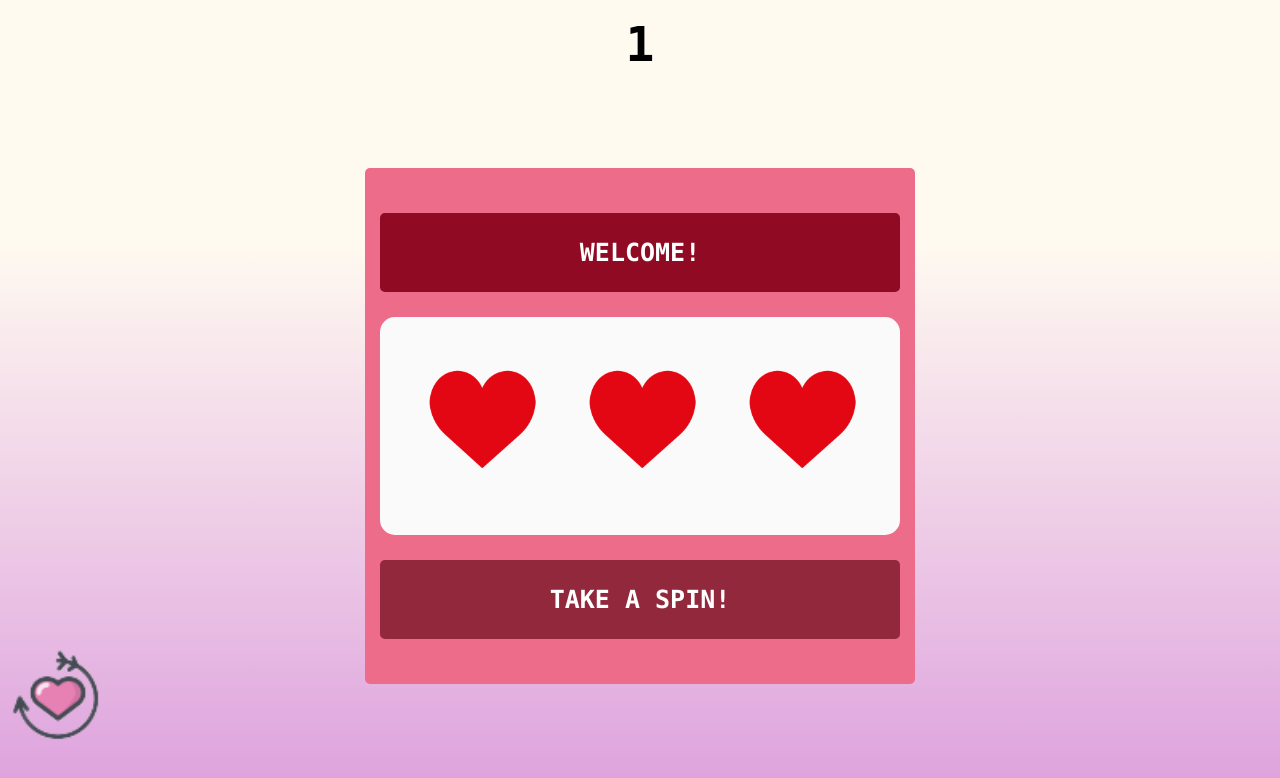
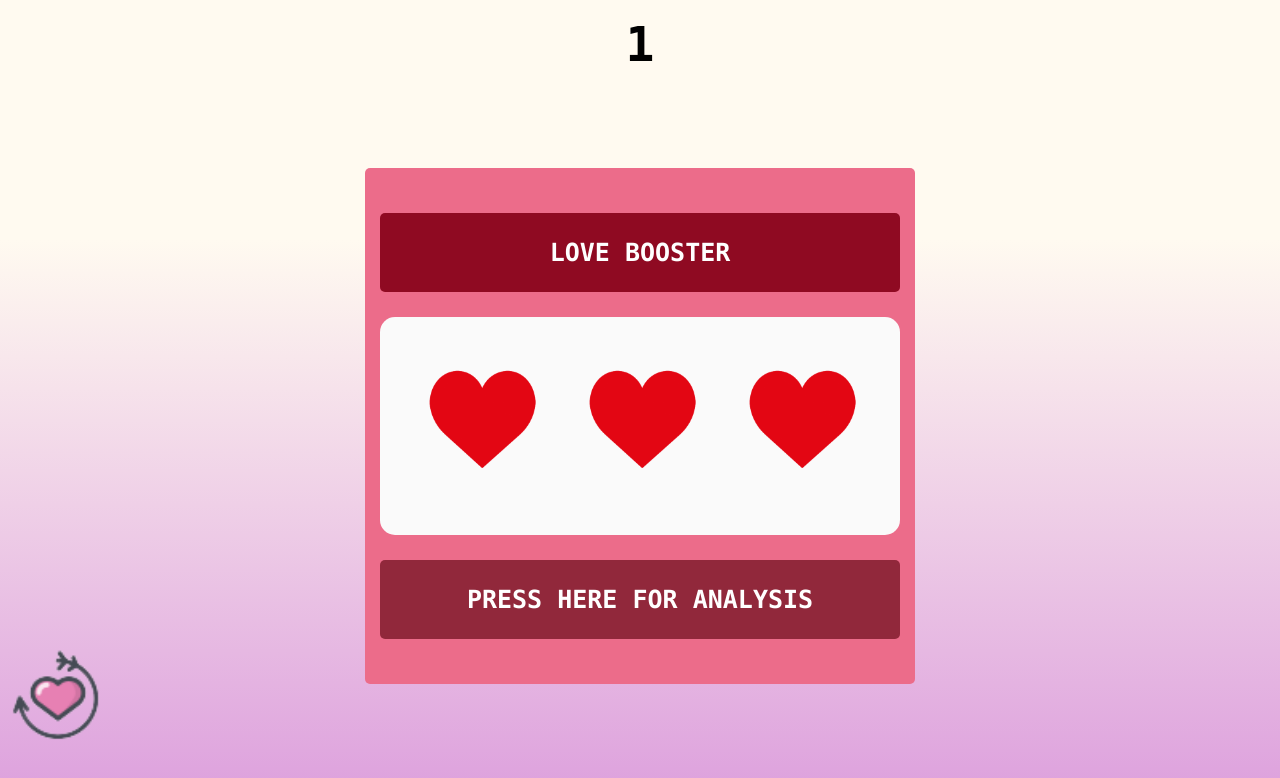
Before and after one commit to Hladgerd/javascript-game, a Flask app: page /booster in a window 1280 px wide. Shown: the top 778 px of the page. Run offline with Flask 2, Linux system fonts and the light colour scheme; the visitor is signed in with stand-in values (Sample User, id 1).

Commit message:
change slot machine texts

```diff
--- a/templates/booster.html
+++ b/templates/booster.html
@@ -5,13 +5,13 @@
 {% block content %}
      <h1 class="main-header">{{ crush }}</h1>
 	<main>
-		<section id="status">WELCOME!</section>
+		<section id="status">LOVE BOOSTER</section>
 		<section id="Slots">
 			<div id="slot1" class="love-heart"></div>
 			<div id="slot2" class="love-heart"></div>
 			<div id="slot3" class="love-heart"></div>
 		</section>
-		<section id="spin-button">TAKE A SPIN!</section>
+		<section id="spin-button">PRESS HERE FOR ANALYSIS</section>
 	</main>
      <div id="restart-icon">
          <a href="{{ url_for('restart_game') }}"><img src="/static/IMAGES/restart.png" alt="Restart button"></a>
```
